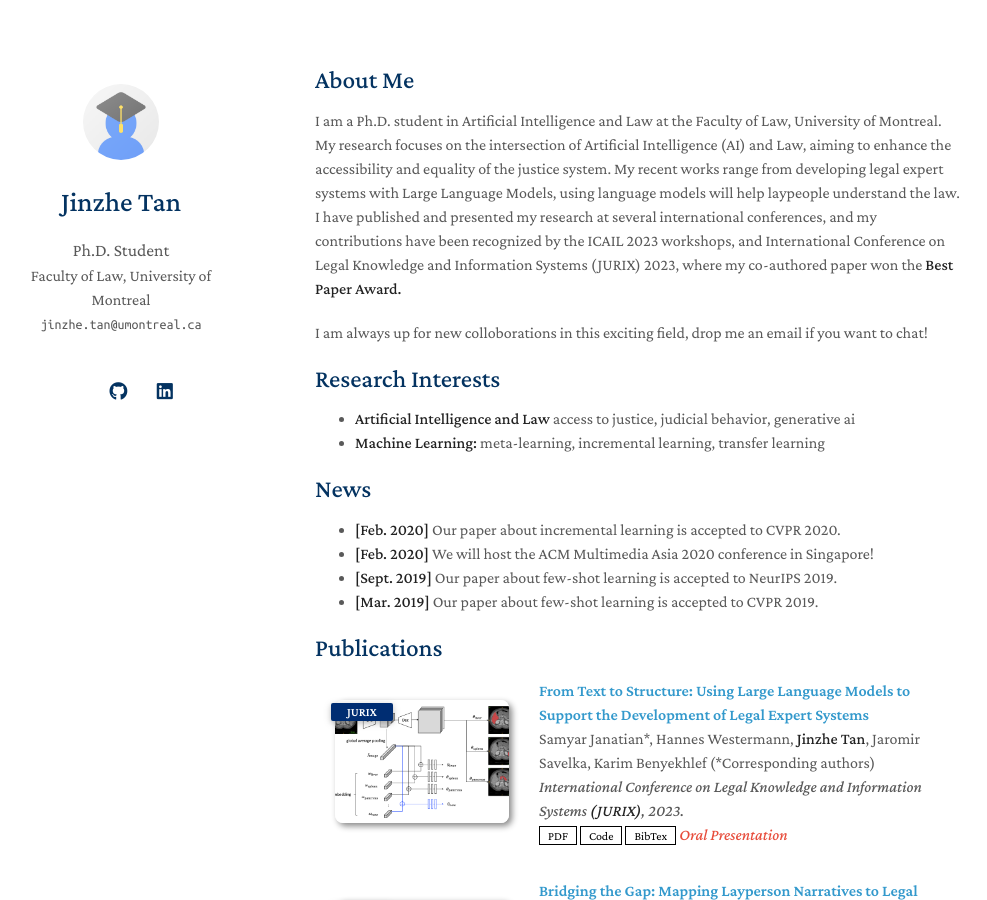
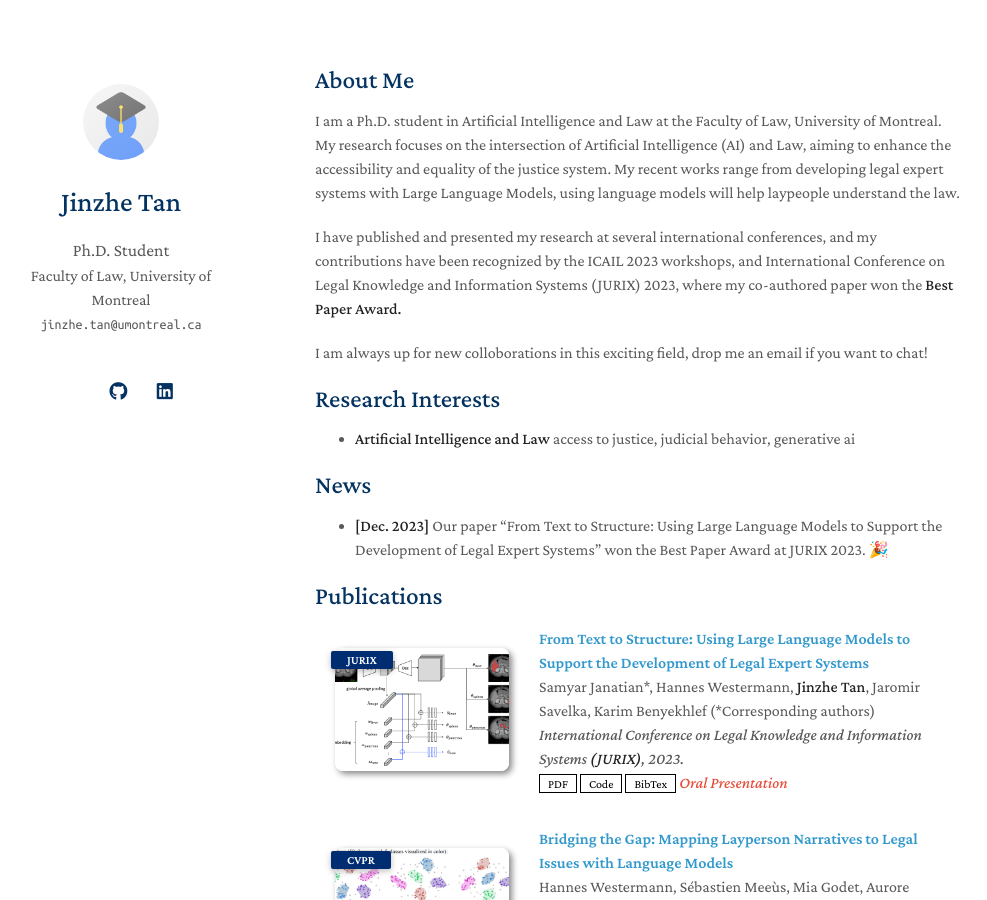
Before and after one commit to JinzheTan/jinzhetan.github.io, a Jekyll site: the page built from index.md, in a window 1280 px wide and 900 px high. Shown: the whole window, without its empty margins (155-1142 px from the left). Built offline with Jekyll 4.4.1, drawn with Linux system fonts in a browser that asks for light colours; nearby versions of some CDN libraries; a style sheet for code colours, icons or effects is not loaded; our own code applies the rules of GitHub Pages for plain Markdown files.

Commit message:
Update index.md

```diff
--- a/index.md
+++ b/index.md
@@ -4,21 +4,19 @@ layout: homepage
 
 ## About Me
 
-I am a Ph.D. student in Artificial Intelligence and Law at the Faculty of Law, University of Montreal. My research focuses on the intersection of Artificial Intelligence (AI) and Law, aiming to enhance the accessibility and equality of the justice system. My recent works range from developing legal expert systems with Large Language Models, using language models will help laypeople understand the law. I have published and presented my research at several international conferences, and my contributions have been recognized by the ICAIL 2023 workshops, and International Conference on Legal Knowledge and Information Systems (JURIX) 2023, where my co-authored paper won the <strong>Best Paper Award<strong>.
+I am a Ph.D. student in Artificial Intelligence and Law at the Faculty of Law, University of Montreal. My research focuses on the intersection of Artificial Intelligence (AI) and Law, aiming to enhance the accessibility and equality of the justice system. My recent works range from developing legal expert systems with Large Language Models, using language models will help laypeople understand the law.
+
+I have published and presented my research at several international conferences, and my contributions have been recognized by the ICAIL 2023 workshops, and International Conference on Legal Knowledge and Information Systems (JURIX) 2023, where my co-authored paper won the <strong>Best Paper Award<strong>.
 
 I am always up for new colloborations in this exciting field, drop me an email if you want to chat!
 
 ## Research Interests
 
 - **Artificial Intelligence and Law** access to justice, judicial behavior, generative ai
-- **Machine Learning:** meta-learning, incremental learning, transfer learning
 
 ## News
 
-- **[Feb. 2020]** Our paper about incremental learning is accepted to CVPR 2020.
-- **[Feb. 2020]** We will host the ACM Multimedia Asia 2020 conference in Singapore!
-- **[Sept. 2019]** Our paper about few-shot learning is accepted to NeurIPS 2019.
-- **[Mar. 2019]** Our paper about few-shot learning is accepted to CVPR 2019.
+- **[Dec. 2023]** Our paper "From Text to Structure: Using Large Language Models to Support the Development of Legal Expert Systems" won the Best Paper Award at JURIX 2023. 🎉
 
 {% include_relative _includes/publications.md %}
 
```
